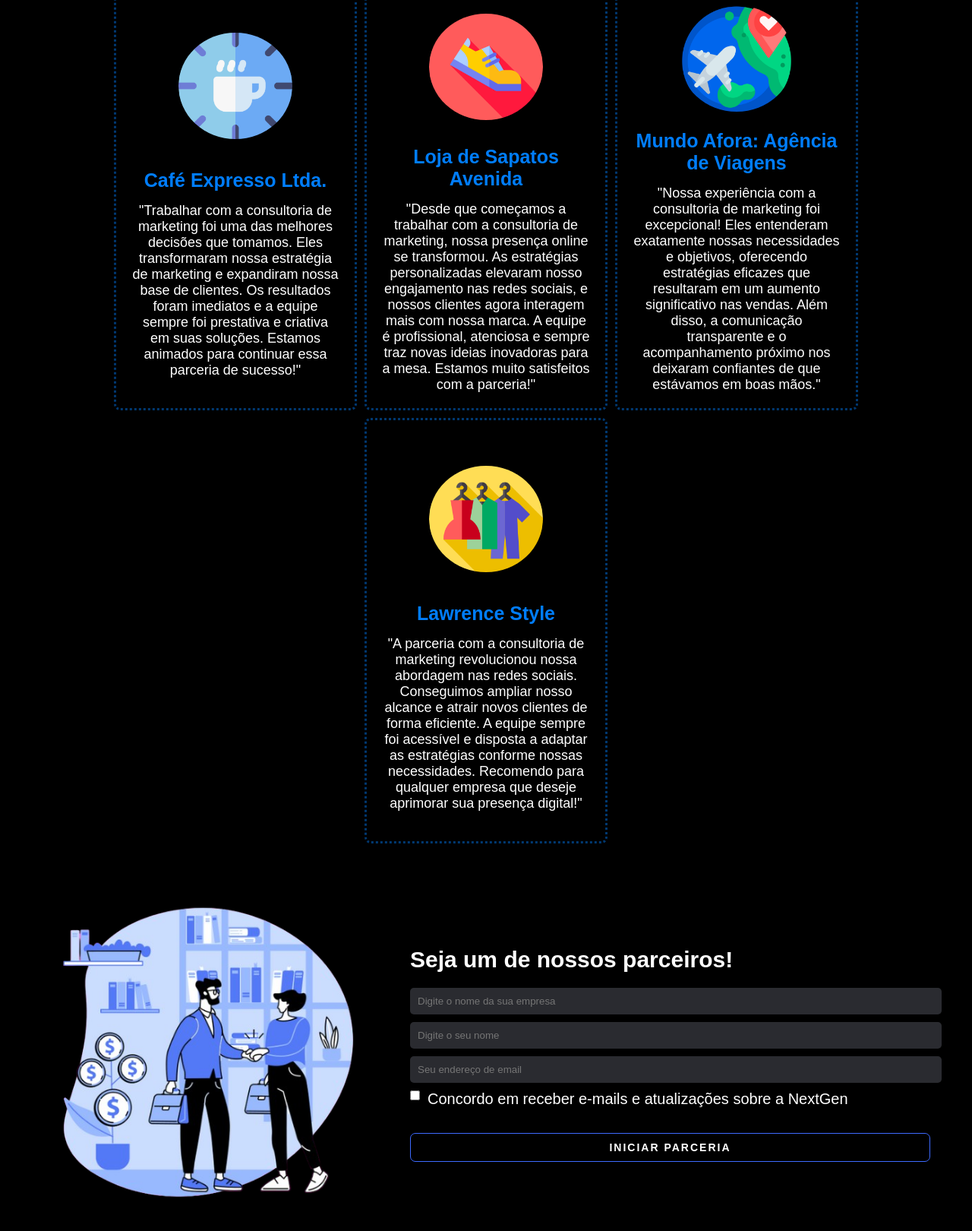
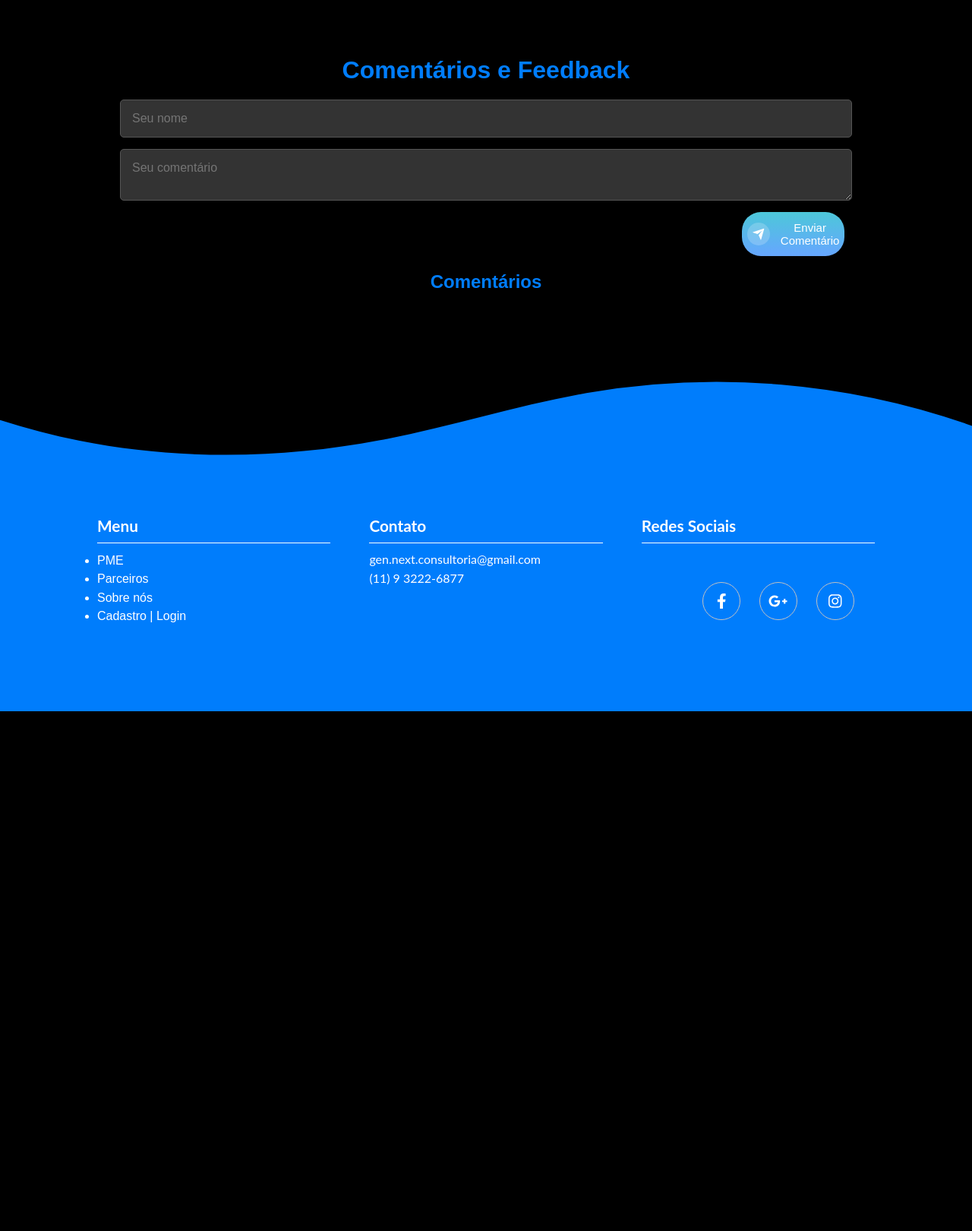
Before and after one commit to oBola-77/next-gen-tcc, a website: page views/parceiros.html in a window 1280 px wide. Shown: the part 560-2180 px from the top of the page at 76% size. After the commit the page ends 1496 px from the top, so only its background shows below. Drawn offline with Linux system fonts and the light colour scheme; files that its build step writes are made by us from their sources; files whose address does not match are found by name.

Commit message:
tentativa 26 - com as abas novas e atualizadas de ontem(10/10)

```diff
--- a/src/css/parceiros.css
+++ b/src/css/parceiros.css
@@ -1,8 +1,176 @@
+.container {
+  max-width: 100%;
+  margin: auto;
+  margin-top: 7%;
+  background: black;
+  padding: 30px;
+  border-radius: 8px;
+  margin: 5% 10% 0 10%;
+}
+
+/*Botão comentário enviar*/
+/* From Uiverse.io by eirikvold */
+button {
+  width: 14%;
+  margin-left: 85%;
+  font-family: inherit;
+  font-size: 15px;
+  background: linear-gradient(to bottom, #4dc7d9 0%, #66a6ff 100%);
+  color: white;
+  padding: 0.8em 1.2em;
+  display: flex;
+  align-items: center;
+  justify-content: center;
+  border: none;
+  border-radius: 25px;
+  box-shadow: 0px 5px 10px rgba(0, 0, 0, 0.2);
+  transition: all 0.3s;
+}
+
+button:hover {
+  transform: translateY(-3px);
+  box-shadow: 0px 8px 15px rgba(0, 0, 0, 0.3);
+}
+
+button:active {
+  transform: scale(0.95);
+  box-shadow: 0px 2px 5px rgba(0, 0, 0, 0.2);
+}
+
+button span {
+  display: block;
+  margin-left: 0.4em;
+  transition: all 0.3s;
+}
+
+button svg {
+  width: 18px;
+  height: 18px;
+  fill: white;
+  transition: all 0.3s;
+}
+
+button .svg-wrapper {
+  display: flex;
+  align-items: center;
+  justify-content: center;
+  width: 30px;
+  height: 30px;
+  border-radius: 50%;
+  background-color: rgba(255, 255, 255, 0.2);
+  margin-right: 0.5em;
+  transition: all 0.3s;
+}
+
+button:hover .svg-wrapper {
+  background-color: rgba(255, 255, 255, 0.5);
+}
+
+button:hover svg {
+  transform: rotate(45deg);
+}
+
+
+/*Final código botão enviar*/
+h1 {
+  text-align: center;
+  color: #007DFC;
+  margin-bottom: 20px;
+}
+
+h2 {
+  text-align: center;
+  color: #007DFC;
+  margin-top: 20px;
+  margin-bottom: 10px;
+}
+
+form {
+  display: flex;
+  flex-direction: column;
+  margin-bottom: 20px;
+}
+
+input,
+textarea {
+  margin-bottom: 15px;
+  padding: 15px;
+  border: 1px solid #555;
+  border-radius: 5px;
+  font-size: 16px;
+  background-color: #333;
+  color: #fff;
+  transition: border-color 0.3s;
+  width: 100%;
+}
+
+input:focus,
+textarea:focus {
+  border-color: #007DFC;
+  outline: none;
+}
+
+
+
+
+.comment {
+  border: 1px solid #555;
+  padding: 20px;
+  margin-top: 15px;
+  border-radius: 5px;
+  background-color: #222;
+}
+
+.comment strong {
+  display: block;
+  color: #007DFC;
+  margin-bottom: 5px;
+}
+
+.comment button {
+  background-color: #dc3545;
+  margin-top: 10px;
+}
+
+.comment button:hover {
+  background-color: #c82333;
+}
+
+.response {
+  margin-top: 15px;
+  padding: 15px;
+  border-left: 4px solid #007DFC;
+  background-color: #333;
+}
+
+.response textarea {
+  margin-top: 10px;
+  background-color: #444;
+  color: #fff;
+  width: calc(100% - 10px);
+}
+
+.response button {
+  background-color: #1c8635;
+  margin-top: 10px;
+}
+
+.response button:hover {
+  background-color: #218838;
+}
+
+.response .response-item {
+  margin-top: 5px;
+  padding: 5px;
+  background-color: #444;
+  border-left: 4px solid #28a745;
+}
+
 .extra-content {
   background-size: cover;
   background-repeat: no-repeat;
   background-position: center;
-  min-height: 1800px;
+
 
 }
 
@@ -18,7 +186,6 @@
   width: 500px;
   margin-right: 20px;
 }
-
 
 .img-esquerda1 img {
   width: 500px;
@@ -36,7 +203,6 @@
   font-size: 20px;
   line-height: 1.6;
   text-align: justify;
-
 }
 
 .img-acima-texto1 h1 {
@@ -47,209 +213,13 @@
   color: #007DFC;
 }
 
-.services1 {
-  display: flex;
-  justify-content: center;
-  align-items: center;
-  flex-wrap: wrap;
-  gap: 10px;
-  margin-bottom: 16px;
+.colfooter {
+  width: 30%;
+  margin-right: 5%;
+  margin-bottom: 0;
 }
 
-.services1 .card1 {
-  width: 320px;
-  height: 560px;
-  border: solid 3px #007efc71;
-  border-style: dotted;
-  border-radius: 8px;
-  display: flex;
-  flex-direction: column;
-  align-items: center;
-  justify-content: center;
-  padding: 20px;
-  text-align: center;
-  color: #fff;
-
+.colfooter:nth-of-type(3n+0) {
+  margin-right: 0;
+  border-right: 0;
 }
-
-.services1 .card1 .img {
-  width: 150px;
-  height: 180px;
-  border-radius: 50%;
-  display: flex;
-  justify-content: center;
-  align-items: center;
-  margin-bottom: 20px;
-}
-
-.services1 .card1 .img img {
-  width: 165px;
-  height: 140px;
-  border-radius: 50%;
-  object-fit: cover;
-
-}
-
- .card1 h2 {
-  font-size: 25px;
-  margin-bottom: 15px;
-  color: #007DFC;
-}
-
- .card1 span {
-  font-size: 18px;
-  color: white;
-  text-align: justify;
-}
-
-.formulario {
-  display: flex;
-  justify-content: center;
-  align-items: center;
-  font-size: 20px;
-}
-
-.formulario .card {
-  display: flex;
-  flex-direction: row;
-  color: white;
-  width: 100%;
-  height: 450px;
-  padding: 20px;
-  border-radius: 10px;
-
-}
-
-.left-side {
-  display: flex;
-  justify-content: center;
-  align-items: center;
-  padding: 20px;
-  width: 500px;
-}
-
-.left-side img {
-  max-width: 100%;
-  border-radius: 10px;
-}
-
-.right-side {
-  flex: 1;
-  padding: 20px;
-  display: flex;
-  font-size: 20px;
-  flex-direction: column;
-  justify-content: center;
-}
-
-.right-side h2 {
-  margin-bottom: 20px;
-}
-
-.right-side form {
-  display: flex;
-  flex-direction: column;
-}
-
-.right-side input {
-  margin-bottom: 10px;
-  padding: 10px;
-  border-radius: 5px;
-  border: none;
-  background-color: #2a2b30;
-  color: white;
-}
-
-.right-side .checkbox-container {
-  display: flex;
-  align-items: center;
-  margin-bottom: 10px;
-}
-
-.right-side .checkbox-container input {
-  margin-right: 10px;
-}
-
-
-button {
-  margin-right: 15px;
-  position: relative;
-  padding: 10px 20px;
-  border-radius: 7px;
-  border: 1px solid rgb(61, 106, 255);
-  font-size: 14px;
-  text-transform: uppercase;
-  font-weight: 600;
-  letter-spacing: 2px;
-  background: transparent;
-  color: #fff;
-  overflow: hidden;
-  box-shadow: 0 0 0 0 transparent;
-  -webkit-transition: all 0.2s ease-in;
-  -moz-transition: all 0.2s ease-in;
-  transition: all 0.2s ease-in;
-}
-
-button:hover {
-  background: rgb(61, 106, 255);
-  box-shadow: 0 0 30px 5px rgba(0, 142, 236, 0.815);
-  -webkit-transition: all 0.2s ease-out;
-  -moz-transition: all 0.2s ease-out;
-  transition: all 0.2s ease-out;
-}
-
-button:hover::before {
-  -webkit-animation: sh02 0.5s 0s linear;
-  -moz-animation: sh02 0.5s 0s linear;
-  animation: sh02 0.5s 0s linear;
-}
-
-button::before {
-  content: '';
-  display: block;
-  width: 0px;
-  height: 86%;
-  position: absolute;
-  top: 7%;
-  left: 0%;
-  opacity: 0;
-  background: #fff;
-  box-shadow: 0 0 50px 30px #fff;
-  -webkit-transform: skewX(-20deg);
-  -moz-transform: skewX(-20deg);
-  -ms-transform: skewX(-20deg);
-  -o-transform: skewX(-20deg);
-  transform: skewX(-20deg);
-}
-
-@keyframes sh02 {
-  from {
-      opacity: 0;
-      left: 0%;
-  }
-
-  50% {
-      opacity: 1;
-  }
-
-  to {
-      opacity: 0;
-      left: 100%;
-  }
-}
-
-button:active {
-  box-shadow: 0 0 0 0 transparent;
-  -webkit-transition: box-shadow 0.2s ease-in;
-  -moz-transition: box-shadow 0.2s ease-in;
-  transition: box-shadow 0.2s ease-in;
-}
-
-
-
-@media (min-width:48em){
-
-  .colfooter  { width:30%; margin-right:5%; margin-bottom:0; }
-  .colfooter:nth-of-type(3n+0){ margin-right:0; border-right:0;}
-
-}
--- /dev/null
+++ b/src/js/comentarios.js
@@ -0,0 +1,87 @@
+document.addEventListener("DOMContentLoaded", () => {
+    const form = document.getElementById("commentForm");
+    const commentsSection = document.getElementById("comments");
+
+    // Carregar comentários do localStorage
+    loadComments();
+
+    form.addEventListener("submit", (e) => {
+        e.preventDefault();
+
+        const name = document.getElementById("name").value.trim();
+        const comment = document.getElementById("comment").value.trim();
+
+        // Verifica se os campos estão preenchidos
+        if (name && comment) {
+            const commentObj = { id: Date.now(), name, comment, responses: [] };
+            saveComment(commentObj);
+            form.reset();
+            loadComments();
+        }
+    });
+
+    function saveComment(comment) {
+        const comments = JSON.parse(localStorage.getItem("comments")) || [];
+        comments.push(comment);
+        localStorage.setItem("comments", JSON.stringify(comments));
+    }
+
+    function loadComments() {
+        const comments = JSON.parse(localStorage.getItem("comments")) || [];
+        commentsSection.innerHTML = "";
+        comments.forEach((comment) => {
+            if (comment.name && comment.comment) {
+                const div = document.createElement("div");
+                div.classList.add("comment");
+                div.innerHTML = `
+                    <strong>${comment.name}</strong>: <p>${comment.comment}</p>
+                    <button onclick="deleteComment(${comment.id})">Deletar Comentário</button>
+                    <div class="response">
+                        <textarea id="response-${comment.id}" placeholder="Sua resposta..."></textarea>
+                        <button onclick="respondToComment(${comment.id})">Responder</button>
+                        <div id="responses-${comment.id}"></div>
+                    </div>
+                `;
+
+                // Exibir respostas
+                comment.responses.forEach((response, index) => {
+                    div.querySelector(`#responses-${comment.id}`).innerHTML += `
+                        <div class="response-item">
+                            <p><strong>Você:</strong> ${response} <button onclick="deleteResponse(${comment.id}, ${index})">Excluir</button></p>
+                        </div>
+                    `;
+                });
+
+                commentsSection.appendChild(div);
+            }
+        });
+    }
+
+    window.deleteComment = function(id) {
+        const comments = JSON.parse(localStorage.getItem("comments")) || [];
+        const updatedComments = comments.filter(comment => comment.id !== id);
+        localStorage.setItem("comments", JSON.stringify(updatedComments));
+        loadComments();
+    };
+
+    window.respondToComment = function(id) {
+        const commentText = document.getElementById(`response-${id}`).value.trim();
+        if (commentText) {
+            const comments = JSON.parse(localStorage.getItem("comments")) || [];
+            const comment = comments.find(c => c.id === id);
+            comment.responses.push(commentText);
+            localStorage.setItem("comments", JSON.stringify(comments));
+            loadComments();
+        }
+    };
+
+    window.deleteResponse = function(commentId, responseIndex) {
+        const comments = JSON.parse(localStorage.getItem("comments")) || [];
+        const comment = comments.find(c => c.id === commentId);
+        if (comment) {
+            comment.responses.splice(responseIndex, 1);
+            localStorage.setItem("comments", JSON.stringify(comments));
+            loadComments();
+        }
+    };
+});
--- a/views/parceiros.html
+++ b/views/parceiros.html
@@ -34,107 +34,53 @@
                     </div>
                     <div class="texto-direita1">
                         <div class="img-acima-texto1">
-                       <h1>Seja um apoiador</h1>
+                            <h1>Seja um Colaborador</h1>
                         </div>
                         <p>
-                        Torne-se um parceiro da nossa empresa de consultoria de marketing e descubra os
-                        benefícios
-                        de
-                        uma colaboração estratégica. Oferecemos estratégias personalizadas, expertise
-                        especializada
-                        e
-                        acesso a ferramentas avançadas para impulsionar sua presença digital. Nossos parceiros
-                        desfrutam
-                        de comunicação transparente e parcerias de longo prazo, baseadas na confiança e no
-                        sucesso
-                        compartilhado. Escolha-nos para um compromisso com excelência e inovação constante que
-                        elevará
-                        sua marca a novos patamares.
+                            Agradecemos por visitar nossa página de comentários e feedback! Sua opinião é fundamental
+                            para melhorarmos continuamente nossos serviços e atender suas necessidades. Aqui, você pode
+                            compartilhar suas experiências, dúvidas e sugestões.
+
+                            Estamos comprometidos em construir um relacionamento transparente e colaborativo. Cada
+                            comentário nos ajuda a entender melhor o que fazemos bem e onde podemos melhorar. Sua voz é
+                            importante para nós!
+
+                            Junte-se a nós nessa jornada e ajude-nos a criar um ambiente mais inovador e eficaz. A sua
+                            participação é essencial para elevar nossa empresa e sua experiência a novos patamares.
                         </p>
                     </div>
                 </div>
         </div>
+        </section>
 
 
-    <div class="services1">
-        <div class="card1">
-            <div class="img"><img src="./src/imagem/CafeExpresso.png" alt="img" draggable="false"></div>
-            <div class="content">
-                <h2>Café Expresso Ltda.</h2>
-                <span>"Trabalhar com a consultoria de marketing foi uma das melhores decisões
-                    que tomamos. Eles
-                    transformaram nossa estratégia de marketing e expandiram nossa base de clientes. Os
-                    resultados foram
-                    imediatos e a equipe sempre foi prestativa e criativa em suas soluções. Estamos animados
-                    para continuar essa
-                    parceria de sucesso!"</span>
+
+
+
+        <div class="container">
+            <h1>Comentários e Feedback</h1>
+            <form id="commentForm">
+                <input type="text" id="name" placeholder="Seu nome" required>
+                <textarea id="comment" placeholder="Seu comentário" required></textarea>
+
+                <button type="submit">
+                    <div class="svg-wrapper-1">
+                        <div class="svg-wrapper">
+                            <svg xmlns="http://www.w3.org/2000/svg" viewBox="0 0 24 24" width="24" height="24">
+                                <path fill="none" d="M0 0h24v24H0z"></path>
+                                <path fill="currentColor"
+                                    d="M1.946 9.315c-.522-.174-.527-.455.01-.634l19.087-6.362c.529-.176.832.12.684.638l-5.454 19.086c-.15.529-.455.547-.679.045L12 14l6-8-8 6-8.054-2.685z">
+                                </path>
+                            </svg>
                         </div>
                     </div>
-        <div class="card1">
-            <div class="img"><img src="./src/imagem/LojaSapatos.png" alt="img" draggable="false"></div>
-            <div class="content">
-                <h2>Loja de Sapatos Avenida</h2>
-                <span>"Desde que começamos a trabalhar com a consultoria de marketing, nossa
-                    presença online se
-                    transformou. As estratégias personalizadas elevaram nosso engajamento nas redes sociais,
-                    e nossos clientes
-                    agora interagem mais com nossa marca. A equipe é profissional, atenciosa e sempre traz
-                    novas ideias
-                    inovadoras para a mesa. Estamos muito satisfeitos com a parceria!"</span>
-            </div>
-        </div>
-        <div class="card1">
-            <div class="img"><img src="./src/imagem/AgenciaViagens.png" alt="img" draggable="false"></div>
-            <div class="content">
-                <h2>Mundo Afora: Agência de Viagens</h2>
-                <span>"Nossa experiência com a consultoria de marketing foi excepcional! Eles
-                    entenderam
-                    exatamente nossas necessidades e objetivos, oferecendo estratégias eficazes que
-                    resultaram em um aumento
-                    significativo nas vendas. Além disso, a comunicação transparente e o acompanhamento
-                    próximo nos deixaram
-                    confiantes de que estávamos em boas mãos."</span>
-            </div>
-        </div>
-        <div class="card1">
-            <div class="img"><img src="./src/imagem/LojaRoupas.png" alt="img" draggable="false"></div>
-            <div class="content">
-                <h2>Lawrence Style</h2>
-                <span>"A parceria com a consultoria de marketing revolucionou nossa abordagem
-                    nas redes sociais.
-                    Conseguimos ampliar nosso alcance e atrair novos clientes de forma eficiente. A equipe
-                    sempre foi acessível
-                    e disposta a adaptar as estratégias conforme nossas necessidades. Recomendo para
-                    qualquer empresa que deseje
-                    aprimorar sua presença digital!"</span>
-            </div>
-        </div>
-    </div>
-    </br> </br>
-    <section class="formulario">
-        <div class="card">
-            <div class="left-side">
-                <img src="./src/imagem/sejaparceiro.png" alt="Imagem">
-            </div>
-            <div class="right-side">
-                <form>
-                    <h2>Seja um de nossos parceiros!</h2>
-                    <input type="text" placeholder="Digite o nome da sua empresa" required>
-                    <input type="text" placeholder="Digite o seu nome" required>
-                    <input type="email" placeholder="Seu endereço de email" required>
-                    <div class="checkbox-container">
-                        <input type="checkbox" id="updates" required>
-                        <label for="updates">Concordo em receber e-mails e atualizações sobre a NextGen</label>
-                    </div>
-                </br>
-                    <button>
-                        Iniciar Parceria
+                    <span>Enviar Comentário</span>
                 </button>
             </form>
+            <div id="commentsSection">
+                <h2>Comentários</h2>
+                <div id="comments"></div>
             </div>
-        </div>
-    </section>
-    </section>
         </div>
     </div>
 
@@ -176,7 +122,8 @@
                 <div class="socials-container">
                     <div class="socials-container">
 
-                        <a href="https://www.facebook.com/people/NextGen-Consultoria/61558284939698/" class="social facebook"><svg height="1em" viewBox="0 0 320 512">
+                        <a href="https://www.facebook.com/people/NextGen-Consultoria/61558284939698/"
+                            class="social facebook"><svg height="1em" viewBox="0 0 320 512">
                                 <path
                                     d="M279.14 288l14.22-92.66h-88.91v-60.13c0-25.35 12.42-50.06 52.24-50.06h40.42V6.26S260.43 0 225.36 0c-73.22 0-121.08 44.38-121.08 124.72v70.62H22.89V288h81.39v224h100.17V288z">
                                 </path>
@@ -190,7 +137,8 @@
                             </svg>
                         </a>
 
-                        <a href="https://www.instagram.com/nextgen.consultoria/" class="social instagram"><svg height="1em" viewBox="0 0 448 512">
+                        <a href="https://www.instagram.com/nextgen.consultoria/" class="social instagram"><svg
+                                height="1em" viewBox="0 0 448 512">
                                 <path
                                     d="M224.1 141c-63.6 0-114.9 51.3-114.9 114.9s51.3 114.9 114.9 114.9S339 319.5 339 255.9 287.7 141 224.1 141zm0 189.6c-41.1 0-74.7-33.5-74.7-74.7s33.5-74.7 74.7-74.7 74.7 33.5 74.7 74.7-33.6 74.7-74.7 74.7zm146.4-194.3c0 14.9-12 26.8-26.8 26.8-14.9 0-26.8-12-26.8-26.8s12-26.8 26.8-26.8 26.8 12 26.8 26.8zm76.1 27.2c-1.7-35.9-9.9-67.7-36.2-93.9-26.2-26.2-58-34.4-93.9-36.2-37-2.1-147.9-2.1-184.9 0-35.8 1.7-67.6 9.9-93.9 36.1s-34.4 58-36.2 93.9c-2.1 37-2.1 147.9 0 184.9 1.7 35.9 9.9 67.7 36.2 93.9s58 34.4 93.9 36.2c37 2.1 147.9 2.1 184.9 0 35.9-1.7 67.7-9.9 93.9-36.2 26.2-26.2 34.4-58 36.2-93.9 2.1-37 2.1-147.8 0-184.8zM398.8 388c-7.8 19.6-22.9 34.7-42.6 42.6-29.5 11.7-99.5 9-132.1 9s-102.7 2.6-132.1-9c-19.6-7.8-34.7-22.9-42.6-42.6-11.7-29.5-9-99.5-9-132.1s-2.6-102.7 9-132.1c7.8-19.6 22.9-34.7 42.6-42.6 29.5-11.7 99.5-9 132.1-9s102.7-2.6 132.1 9c19.6 7.8 34.7 22.9 42.6 42.6 11.7 29.5 9 99.5 9 132.1s2.7 102.7-9 132.1z">
                                 </path>
@@ -202,7 +150,7 @@
                 <div class="clear"></div>
             </div>
     </footer>
-
+    <script src="../src/js/comentarios.js"></script>
 
 </body>
 
```
Lines whose indentation alone changed are shown as unchanged.
